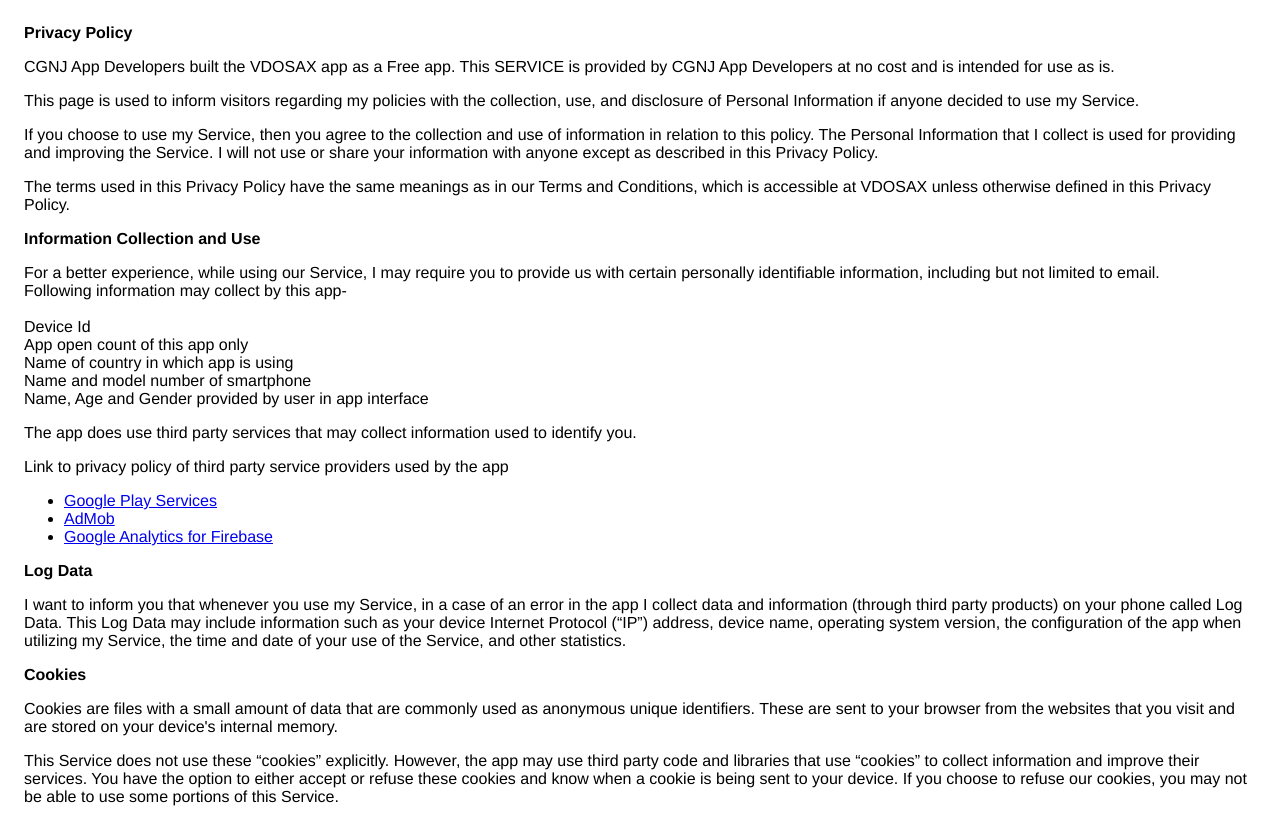
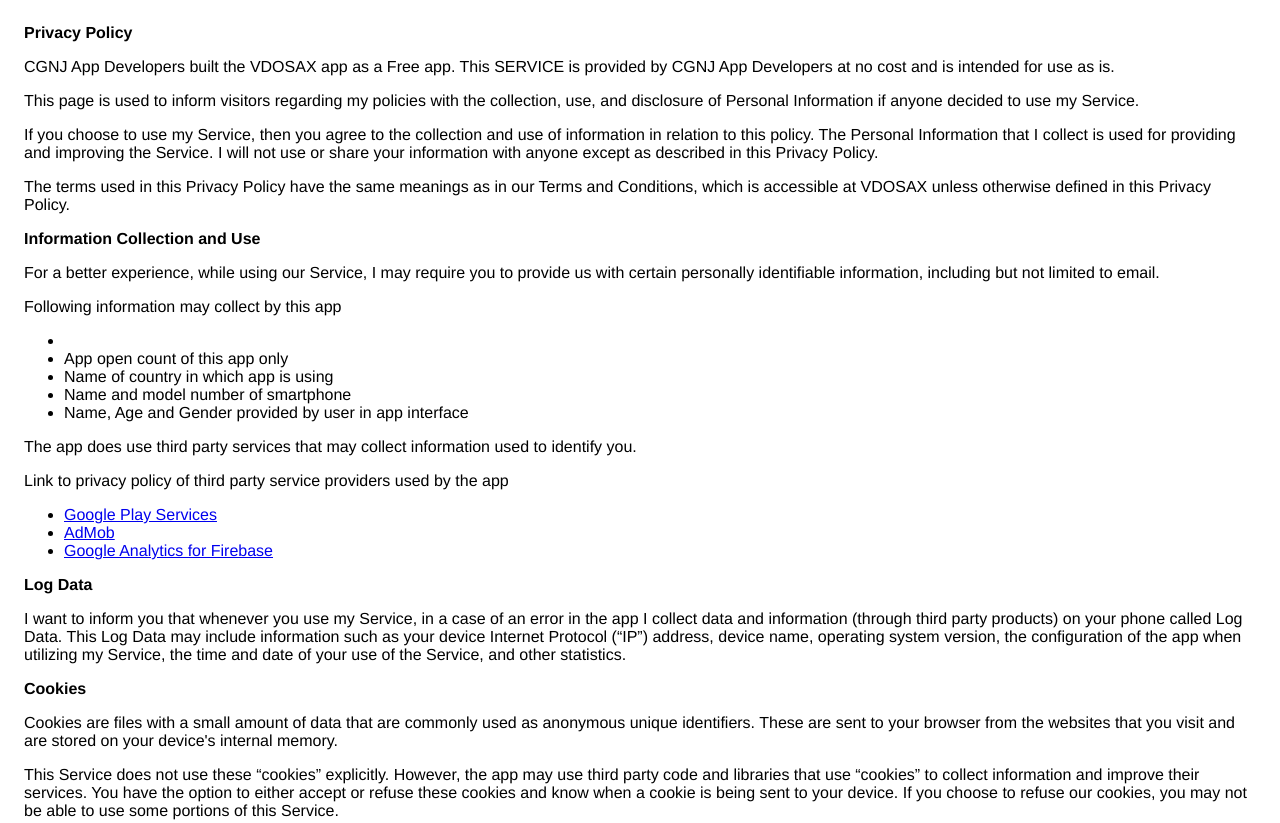
Before and after one commit to ChitranshGoud/CGNJRepo, a plain HTML site: page vdocallvideos/privacy_policy.html in a window 1280 px wide. Shown: the top 823 px of the page. Drawn offline with Linux system fonts and the light colour scheme.

Commit message:
Update privacy_policy.html

```diff
--- a/vdocallvideos/privacy_policy.html
+++ b/vdocallvideos/privacy_policy.html
@@ -29,15 +29,16 @@
                 </p> <p><strong>Information Collection and Use</strong></p> <p>
                   For a better experience, while using our Service, I
                   may require you to provide us with certain personally
-                  identifiable information, including but not limited to email.<br>
-                  Following information may collect by this app-<br>
+                  identifiable information, including but not limited to email.
+                  <div>Following information may collect by this app
 
-                  <br>Device Id
-                  <br>App open count of this app only
-                  <br>Name of country in which app is using
-                  <br>Name and model number of smartphone
-                  <br>Name, Age and Gender provided by user in app interface
-
+                  <ul>
+                  <li><Device Id</li>
+                  <li>App open count of this app only</li>
+                  <li>Name of country in which app is using</li>
+                  <li>Name and model number of smartphone</li>
+                  <li>Name, Age and Gender provided by user in app interface</li>
+                  </ul>
                 </p> <div><p>
                     The app does use third party services that may collect
                     information used to identify you.
```
